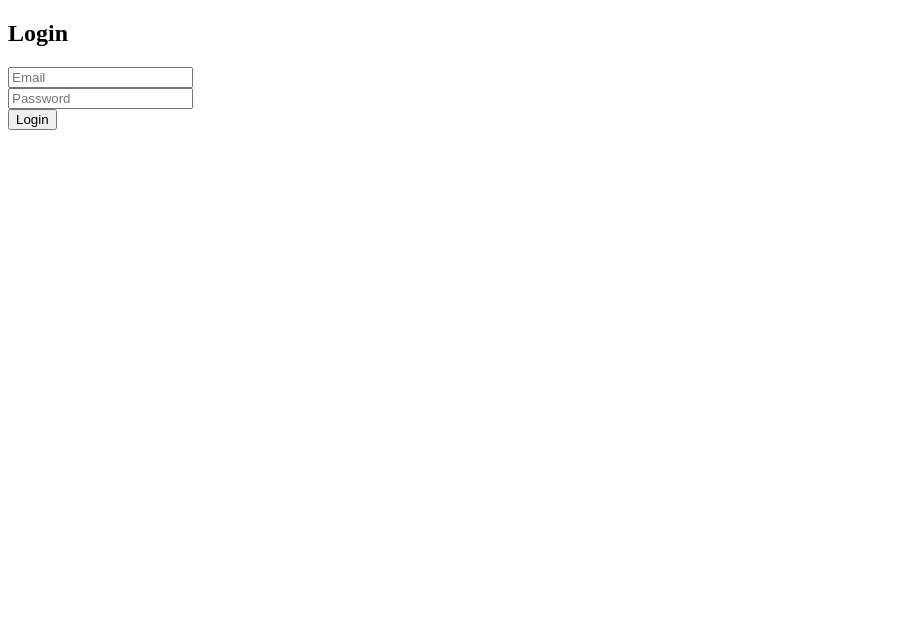
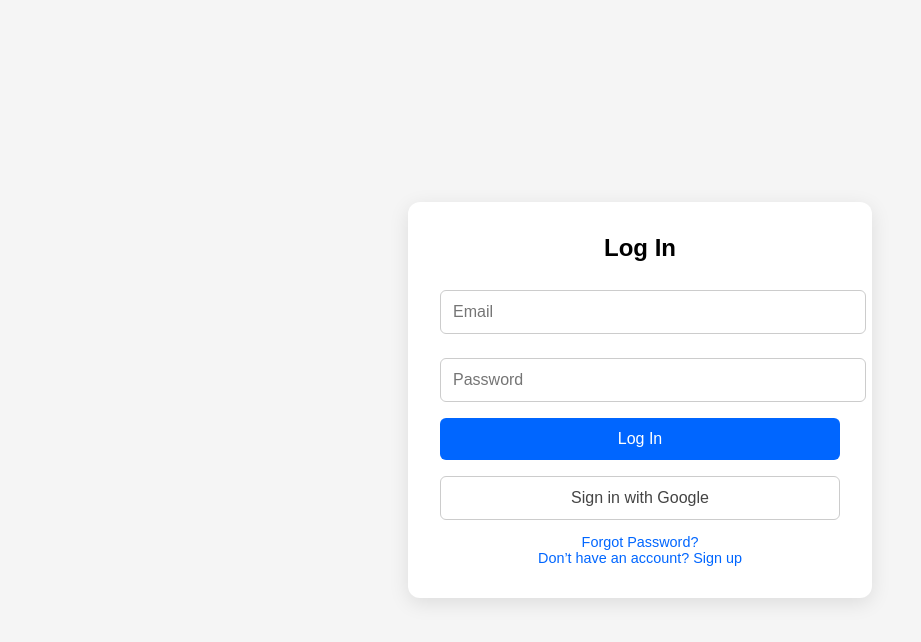
Before and after one commit to jbone209/carrd-login, a plain HTML site: page index.html in a window 1280 px wide. Shown: the whole page, without its empty margins (0-921 px from the left). Drawn offline with Linux system fonts and the light colour scheme.

Commit message:
Update index.html

```diff
--- a/index.html
+++ b/index.html
@@ -1,21 +1,95 @@
 <!DOCTYPE html>
 <html>
   <head>
-    <title>Login</title>
+    <title>Login | QME Rating</title>
+    <meta name="viewport" content="width=device-width, initial-scale=1">
+    <style>
+      body {
+        font-family: Arial, sans-serif;
+        background: #f5f5f5;
+        display: flex;
+        justify-content: center;
+        align-items: center;
+        height: 100vh;
+        margin: 0;
+      }
+      .login-box {
+        background: #fff;
+        padding: 2em;
+        border-radius: 12px;
+        box-shadow: 0 5px 20px rgba(0,0,0,0.1);
+        max-width: 400px;
+        width: 90%;
+        text-align: center;
+      }
+      h2 {
+        margin-top: 0;
+      }
+      input {
+        width: 100%;
+        padding: 0.75em;
+        margin-top: 0.5em;
+        margin-bottom: 1em;
+        border: 1px solid #ccc;
+        border-radius: 6px;
+        font-size: 1em;
+      }
+      button {
+        width: 100%;
+        padding: 0.75em;
+        background-color: #0066ff;
+        color: #fff;
+        border: none;
+        border-radius: 6px;
+        font-size: 1em;
+        cursor: pointer;
+      }
+      button:hover {
+        background-color: #004ccc;
+      }
+      .google-button {
+        background: white;
+        color: #444;
+        border: 1px solid #ccc;
+        margin-top: 1em;
+      }
+      .google-button:hover {
+        background: #f1f1f1;
+      }
+      .links {
+        margin-top: 1em;
+        font-size: 0.9em;
+      }
+      .links a {
+        color: #0066ff;
+        text-decoration: none;
+      }
+      .error {
+        color: red;
+        font-size: 0.9em;
+        margin-bottom: 0.5em;
+      }
+    </style>
   </head>
   <body>
-    <h2>Login</h2>
-    <input type="email" id="email" placeholder="Email"><br>
-    <input type="password" id="password" placeholder="Password"><br>
-    <button onclick="login()">Login</button>
+    <div class="login-box">
+      <h2>Log In</h2>
+      <div class="error" id="error"></div>
+      <input type="email" id="email" placeholder="Email">
+      <input type="password" id="password" placeholder="Password">
+      <button onclick="login()">Log In</button>
+      <button class="google-button" onclick="loginWithGoogle()">Sign in with Google</button>
+
+      <div class="links">
+        <a href="#" onclick="resetPassword()">Forgot Password?</a><br>
+        <a href="#" onclick="alert('Sign-up coming soon!')">Don’t have an account? Sign up</a>
+      </div>
+    </div>
 
     <script type="module">
-      // Import Firebase modules
       import { initializeApp } from "https://www.gstatic.com/firebasejs/11.6.0/firebase-app.js";
-      import { getAuth, signInWithEmailAndPassword } from "https://www.gstatic.com/firebasejs/11.6.0/firebase-auth.js";
-      import { getAnalytics } from "https://www.gstatic.com/firebasejs/11.6.0/firebase-analytics.js";
+      import { getAuth, signInWithEmailAndPassword, sendPasswordResetEmail, GoogleAuthProvider, signInWithPopup } from "https://www.gstatic.com/firebasejs/11.6.0/firebase-auth.js";
 
-      // Your Firebase config
       const firebaseConfig = {
         apiKey: "AIzaSyCZYBOlEcB2FutON4B3MyefUTvV-rqR4VE",
         authDomain: "qme-rating.firebaseapp.com",
@@ -26,23 +100,52 @@
         measurementId: "G-WPEY4WRLEE"
       };
 
-      // Initialize Firebase
       const app = initializeApp(firebaseConfig);
       const auth = getAuth(app);
-      const analytics = getAnalytics(app);
 
-      // Login function
+      // Email/Password login
       window.login = async function () {
         const email = document.getElementById("email").value;
         const password = document.getElementById("password").value;
+        const errorBox = document.getElementById("error");
+        errorBox.textContent = "";
 
         try {
           await signInWithEmailAndPassword(auth, email, password);
-          // ✅ Redirect to protected Carrd page
-          window.location.href = "https://qmerating2.carrd.co"; // <-- change this
+          redirectAfterLogin();
         } catch (error) {
-          alert("Login failed: " + error.message);
+          errorBox.textContent = error.message;
         }
+      };
+
+      // Google login
+      window.loginWithGoogle = async function () {
+        const provider = new GoogleAuthProvider();
+        try {
+          await signInWithPopup(auth, provider);
+          redirectAfterLogin();
+        } catch (error) {
+          alert("Google login failed: " + error.message);
+        }
+      };
+
+      // Forgot password
+      window.resetPassword = async function () {
+        const email = prompt("Enter your email to reset your password:");
+        if (!email) return;
+        try {
+          await sendPasswordResetEmail(auth, email);
+          alert("Password reset email sent.");
+        } catch (error) {
+          alert("Error: " + error.message);
+        }
+      };
+
+      // Redirect function
+      function redirectAfterLogin() {
+        const params = new URLSearchParams(window.location.search);
+        const redirect = params.get("redirect") || "https://qmerating2.carrd.co";
+        window.location.href = redirect;
       }
     </script>
   </body>
```
